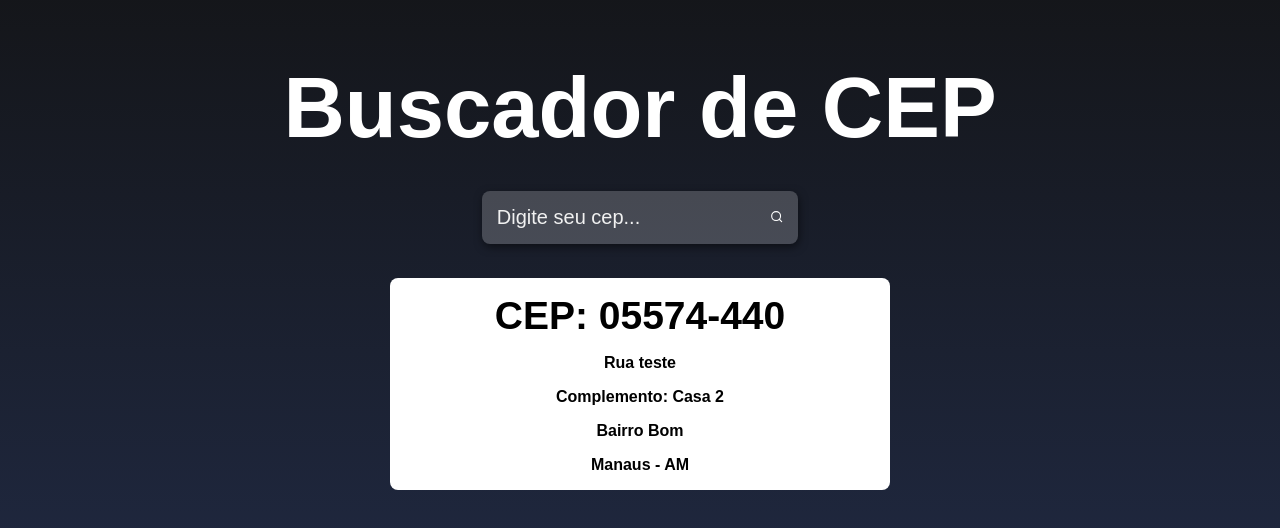
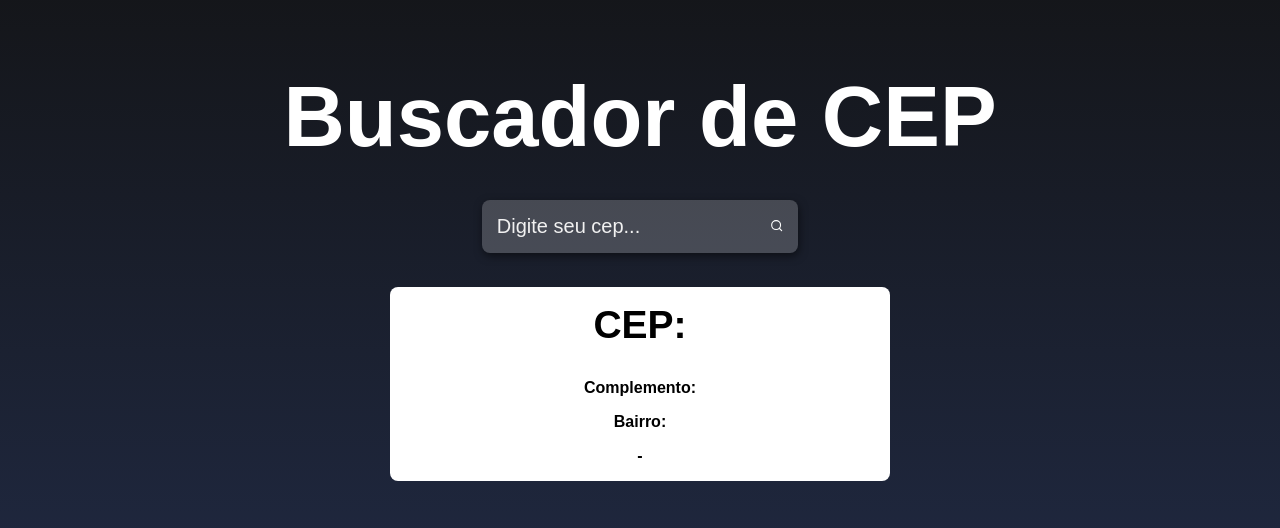
Before and after one commit to ClovisReis21/react_buscador, a React (Create React App) app: page / in a window 1280 px wide. Shown: the part 126-654 px from the top of the page. Built offline with nearby package versions, Linux system fonts and the light colour scheme.

Commit message:
Render response

```diff
--- a/src/App.js
+++ b/src/App.js
@@ -7,6 +7,7 @@
 function App() {
 
   const [input, setInput] = useState('');
+  const [cep, setCep] = useState({});
 
   async function handleSearch(){
     if ( input === '' ){
@@ -15,9 +16,11 @@
     }
     try{
       const response =  await api.get(`${input}/json`);
-      console.log(response.data)
+      setCep(response.data);
+      setInput('');
     }catch{
-      alert("Erro")
+      alert("Erro");
+      setInput('');
     }
   }
 
@@ -40,12 +43,12 @@
       </div>
 
         <main className='main'>
-          <h2>CEP: 05574-440</h2>
+          <h2>CEP: {cep.cep}</h2>
 
-          <span>Rua teste</span>
-          <span>Complemento: Casa 2</span>
-          <span>Bairro Bom</span>
-          <span>Manaus - AM</span>
+          <span>{cep.logradouro}</span>
+          <span>Complemento: {cep.complemento}</span>
+          <span>Bairro: {cep.bairro}</span>
+          <span>{cep.localidade} - {cep.uf}</span>
 
         </main>
 
```
